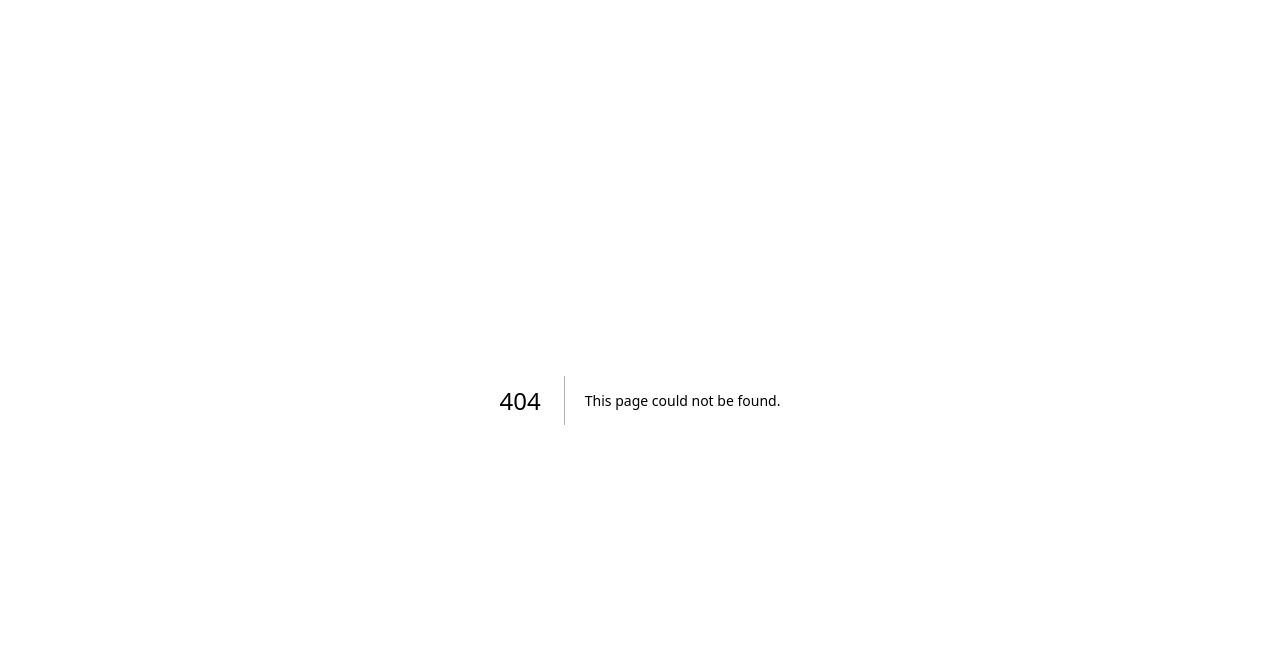
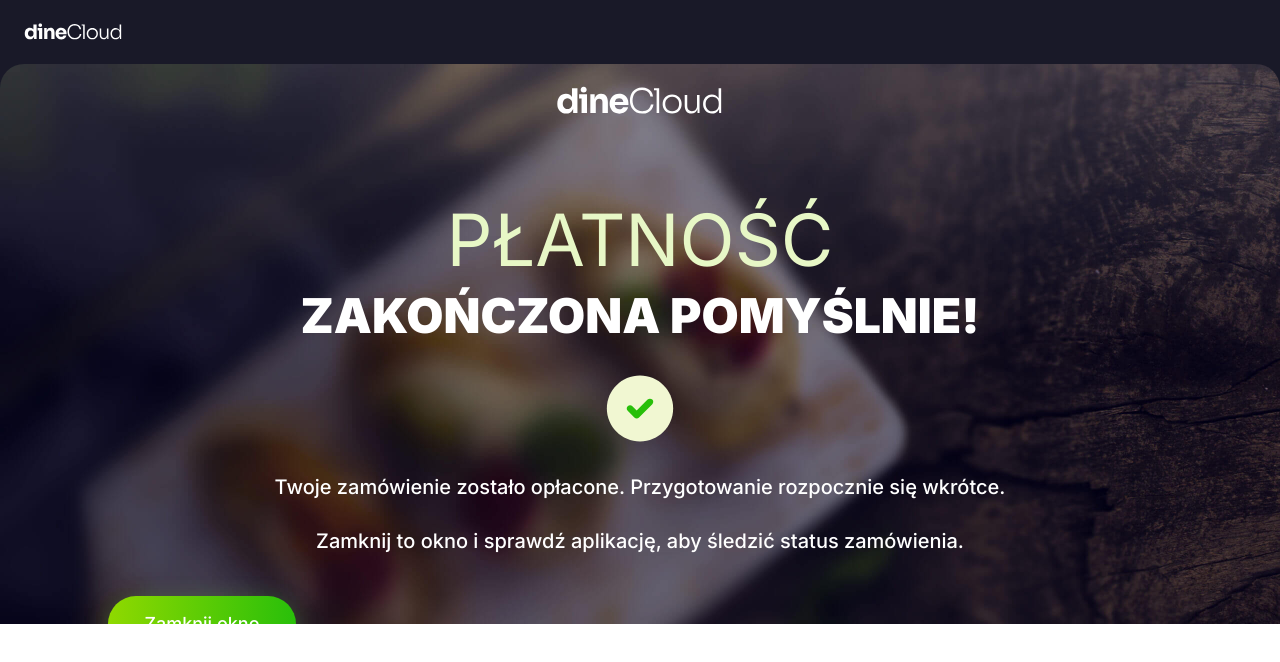
Before and after one commit to rafpiek/dinecloud-landing, a Next.js app: page /order/paid in a window 1280 px wide. Before the commit this address had no page. Shown: the top 662 px of the page. Built offline with nearby package versions, Linux system fonts and the light colour scheme.

Commit message:
add order success page and project documentation

```diff
--- /dev/null
+++ b/src/app/order/paid/page.tsx
@@ -0,0 +1,54 @@
+"use client";
+import { Header } from "@/components/Header";
+import Link from "next/link";
+import iconSuccess from "@/assets/images/icon-success.svg";
+import logoDinecloud from "@/assets/images/landing/logo_dinecloud.svg";
+import Image from "next/image";
+
+export default function OrderPaidPage() {
+  return (
+    <>
+      <Header showButtons={false} />
+      <section id="hero_section" className="h-screen bg-primaryDark flex items-center justify-center">
+        <div className="container">
+          <div className="flex flex-wrap">
+            <div className="w-full text-center">
+              <div className="top mb-8">
+                <Image className="logo_1 mx-auto mb-8" src={logoDinecloud} alt="DineCloud" width={200} height={50}/>
+              </div>
+              <div className="middle mb-8">
+                <h1 className="header_landing_1 text-lightGreen2 mb-6">
+                  PŁATNOŚĆ
+                  <span className="block">ZAKOŃCZONA POMYŚLNIE!</span>
+                </h1>
+                <div className="flex justify-center mb-6">
+                  <Image
+                    src={iconSuccess}
+                    alt="Success"
+                    width={80}
+                    height={80}
+                    className="success_icon"
+                  />
+                </div>
+                <p className="body_3 text-white mb-4">
+                  Twoje zamówienie zostało opłacone. Przygotowanie rozpocznie się wkrótce.
+                </p>
+                <p className="body_3 text-lightGreen2">
+                  Zamknij to okno i sprawdź aplikację, aby śledzić status zamówienia.
+                </p>
+              </div>
+              <div className="bottom">
+                <button
+                  className="btn_primary personal"
+                  onClick={() => window.close()}
+                >
+                  Zamknij okno
+                </button>
+              </div>
+            </div>
+          </div>
+        </div>
+      </section>
+    </>
+  );
+}
```
Also changed, not shown: 1 other file (tests, documents, lock files or other folders).
